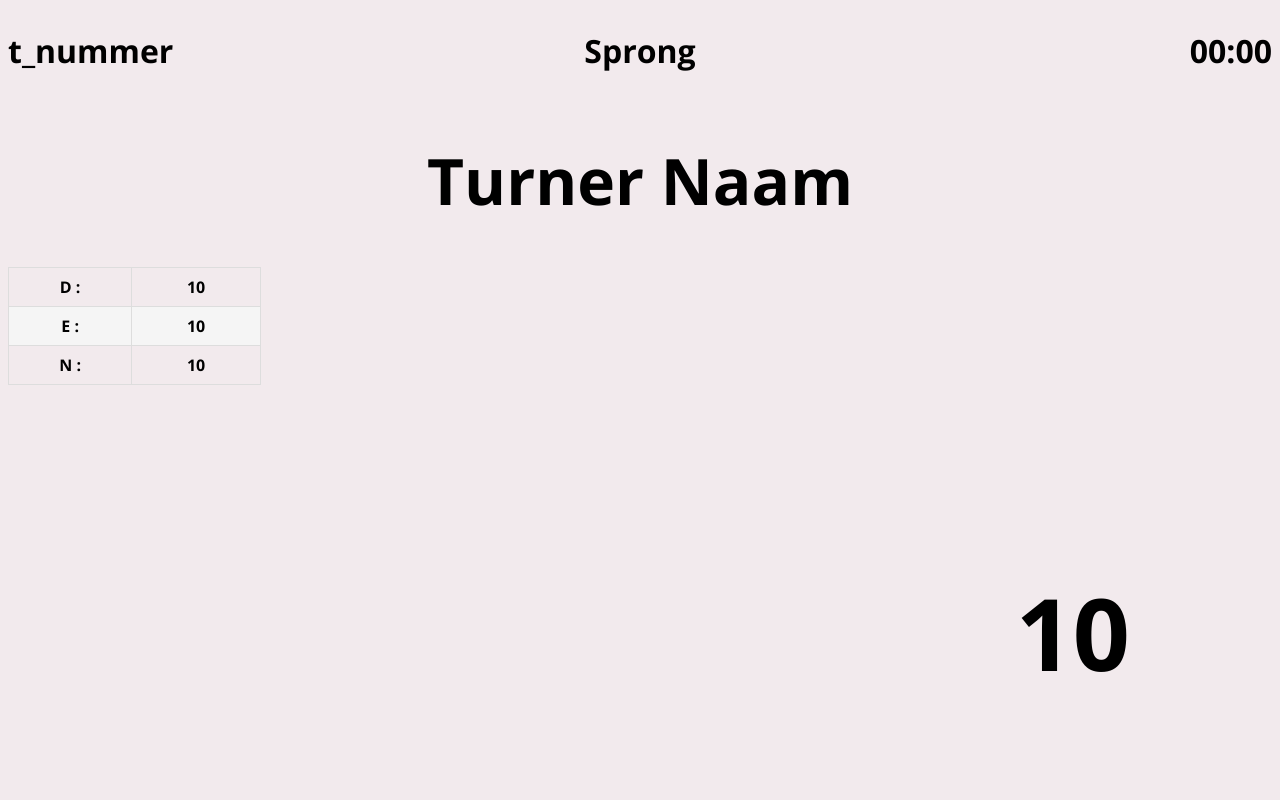
After one commit to YoussefAlmardini992/Impala-gymnastiek, a PHP site: page /overzichten/start.php in a window 1280 px wide. The commit adds this page. Run offline with PHP 8.4, Linux system fonts and the light colour scheme; some libraries are stand-ins or nearby versions.

Commit message:
start overzicht aangemaakt

```diff
--- a/public_html/overzichten/overzichten.php
+++ b/public_html/overzichten/overzichten.php
@@ -13,6 +13,9 @@ if(isset($_GET["overzicht"])){
         case "live":
             include ("live.php");
             break;
+        case "start":
+            include ("start.php");
+            break;
     }
 }
 ?>
--- /dev/null
+++ b/public_html/overzichten/start.php
@@ -0,0 +1,56 @@
+<?php
+
+?>
+
+<html>
+<head>
+    <title>
+        Impala - Huidige turner scherm
+    </title>
+    <link href="https://fonts.googleapis.com/css?family=Open+Sans:700" rel="stylesheet">
+    <link rel="stylesheet" href="../styles/overzichtStyles.css">
+    <link rel="stylesheet" href="../styles/currentTurnerOverzicht.css">
+    <script src="https://cdnjs.cloudflare.com/ajax/libs/socket.io/2.2.0/socket.io.dev.js"></script>
+</head>
+<body>
+<div id="main">
+    <div class="header">
+
+        <div class="item" style="text-align: left">
+            <h1>t_nummer</h1>
+        </div>
+        <div class="item">
+            <h1>Sprong</h1>
+        </div>
+        <div class="item" style="text-align: right">
+            <h1>00:00</h1>
+        </div>
+    </div>
+    <div class="content">
+        <h1>Turner Naam</h1>
+        <div class="container-table">
+            <table class="table  overzicht_container">
+                <tr>
+                    <td class="table-item score">D : </th>
+                    <td class="table-item score">10</th>
+                </tr>
+                <tr>
+                    <td class="table-item score">E : </td>
+                    <td class="table-item score">10</td>
+                </tr>
+                <tr>
+                    <td class="table-item score">N : </td>
+                    <td class="table-item score">10</td>
+                </tr>
+            </table>
+            <div class="totaal">
+                10
+            </div>
+        </div>
+    </div>
+</div>
+</body>
+<script>
+
+</script>
+</html>
```
Also changed, not shown: public_html/overzichten/live.php (+3 -4 lines), public_html/pages/secretariaatOverzicht.php (+15 -1 lines), public_html/styles/overzichtStyles.css (line endings or trailing spaces).
